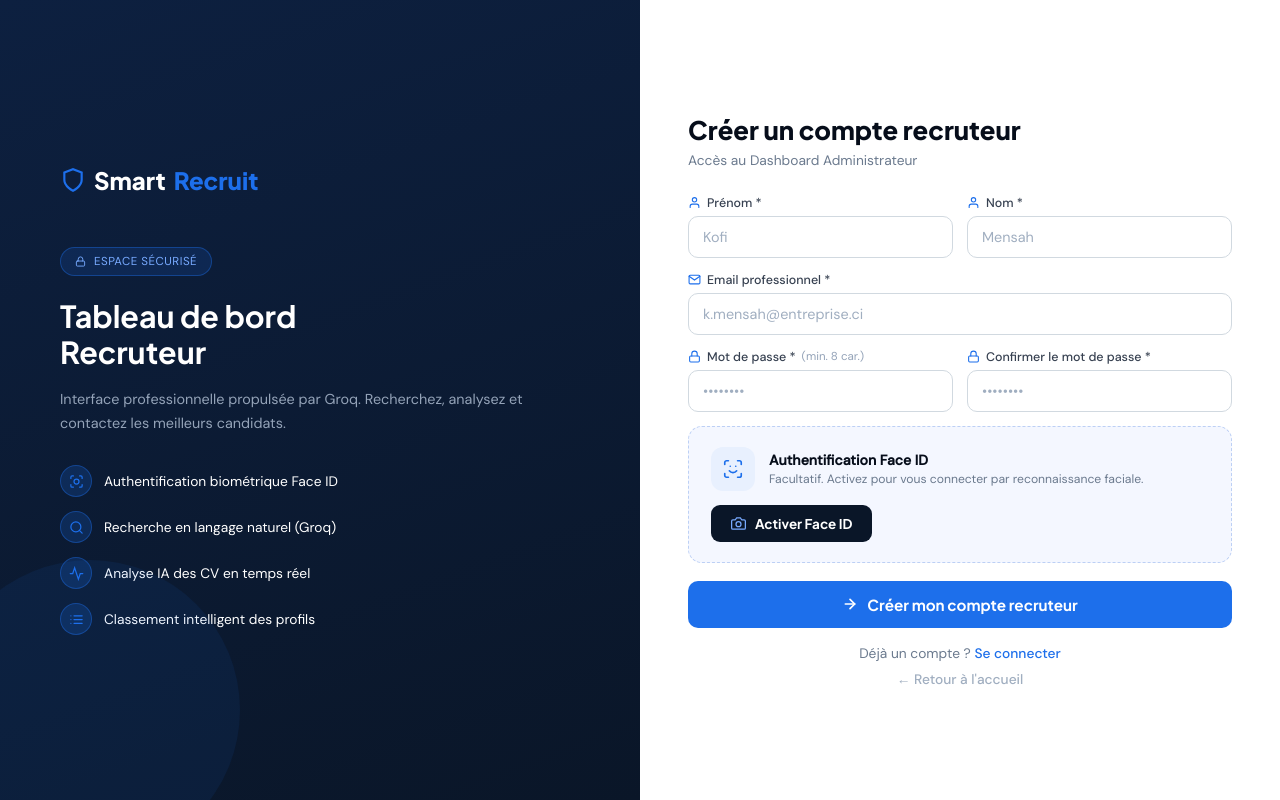
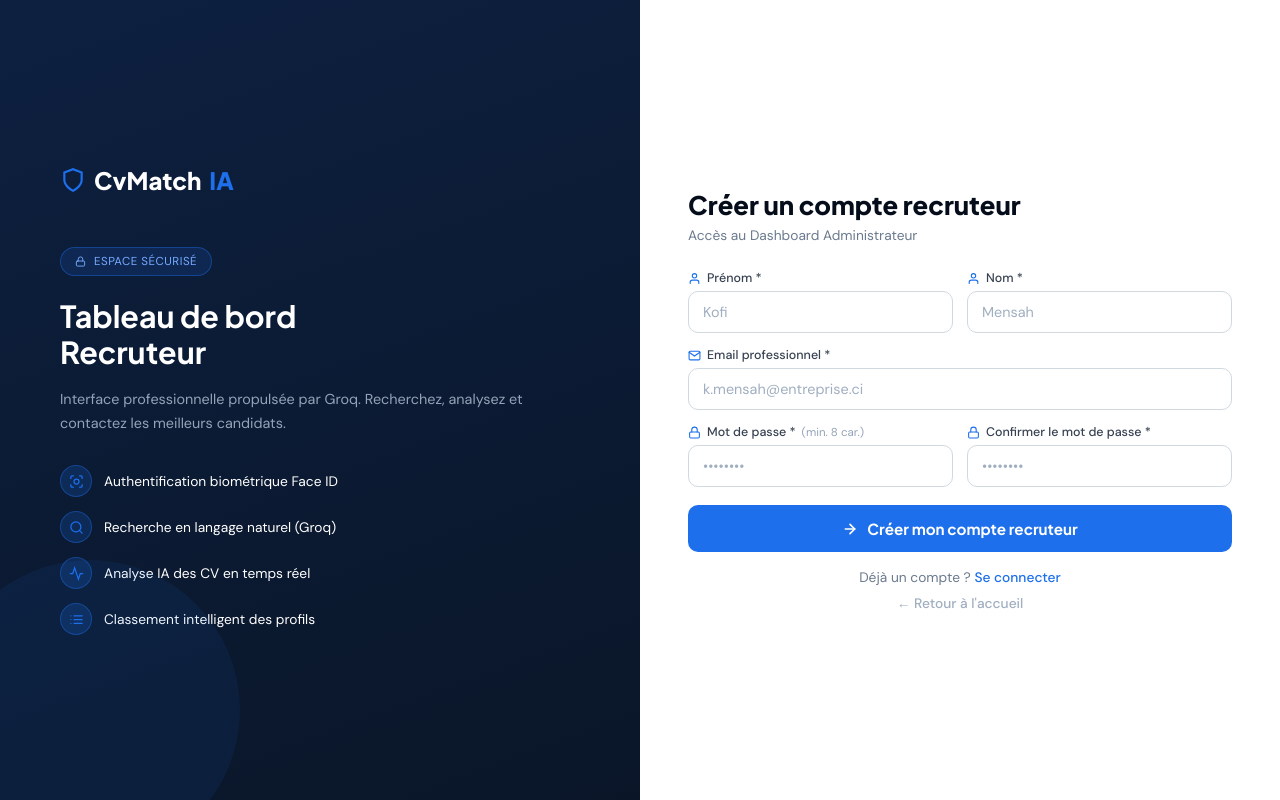
Before and after one commit to koffi-bi/projetB_Hebergement, a PHP site: page /admin/register.php in a window 1280 px wide. Run offline with PHP 8.4, Linux system fonts and the light colour scheme.

Commit message:
Update register.php

```diff
--- a/php-app/admin/register.php
+++ b/php-app/admin/register.php
@@ -1,14 +1,7 @@
 <?php
 // ================================================================
-//  SmartRecruit — Inscription Administrateur
-//  Fichier : admin/register.php
-//
-//  FLUX :
-//  1. L'admin remplit le formulaire (prénom, nom, email, mdp)
-//  2. Il clique "Activer Face ID" → JS appelle Python /enregistrer-visage
-//     Python ouvre la webcam, capture le visage, renvoie l'encoding (128 floats)
-//  3. L'encoding est stocké dans le champ caché #face_encoding_input
-//  4. Soumission du formulaire → PHP insère tout en base MySQL
+//  — Inscription Administrateur (sans Face ID intégré)
+//  L'activation Face ID se fait après, via register_face.php
 // ================================================================
 require_once '../config/config.php';
 require_once '../config/admin_auth.php';
@@ -25,8 +18,6 @@ if ($_SERVER['REQUEST_METHOD'] === 'POST') {
   $email         = filter_input(INPUT_POST, 'email', FILTER_SANITIZE_EMAIL);
   $mdp           = $_POST['mot_de_passe']           ?? '';
   $mdp2          = $_POST['mdp_confirm']            ?? '';
-  $face_encoding = $_POST['face_encoding']          ?? '';
-  $face_id_actif = !empty($face_encoding) ? 1 : 0;
   $ancienne      = compact('prenom','nom','email');
 
   if (empty($prenom))  $erreurs[] = 'Le prénom est obligatoire.';
@@ -44,11 +35,13 @@ if ($_SERVER['REQUEST_METHOD'] === 'POST') {
 
   if (empty($erreurs)) {
     $hash = password_hash($mdp, PASSWORD_BCRYPT);
-    $pdo->prepare("INSERT INTO administrateurs (prenom, nom, email, mot_de_passe, face_encoding, face_id_actif) VALUES (?, ?, ?, ?, ?, ?)")
-        ->execute([$prenom, $nom, $email, $hash, $face_encoding, $face_id_actif]);
-    $_SESSION['admin_id']  = $pdo->lastInsertId();
+    $stmt = $pdo->prepare("INSERT INTO administrateurs (prenom, nom, email, mot_de_passe) VALUES (?, ?, ?, ?)");
+    $stmt->execute([$prenom, $nom, $email, $hash]);
+    $admin_id = $pdo->lastInsertId();
+    $_SESSION['admin_id']  = $admin_id;
     $_SESSION['admin_nom'] = $prenom . ' ' . $nom;
-    rediriger('login.php?inscription=ok');
+    // Redirection vers l'activation Face ID
+    rediriger('register_face.php');
   }
 }
 ?>
@@ -57,21 +50,19 @@ if ($_SERVER['REQUEST_METHOD'] === 'POST') {
 <head>
   <meta charset="UTF-8">
   <meta name="viewport" content="width=device-width, initial-scale=1.0">
-  <title>Inscription Recruteur — SmartRecruit</title>
+  <title>Inscription Recruteur — cvmatchIA</title>
   <link rel="preconnect" href="https://fonts.googleapis.com">
   <link rel="stylesheet" href="register.css">
   <link href="https://fonts.googleapis.com/css2?family=Syne:wght@400;600;700;800&family=DM+Sans:wght@300;400;500&display=swap" rel="stylesheet">
-
-
 </head>
 <body>
 <div class="auth-wrapper">
 
-  <!-- PANNEAU GAUCHE -->
+  <!-- PANNEAU GAUCHE (inchangé) -->
   <div class="auth-panneau">
     <a href="../index.php" class="auth-logo">
       <svg width="26" height="26" viewBox="0 0 24 24" fill="none" stroke="#1D6FEB" stroke-width="2" stroke-linecap="round"><path d="M12 22s8-4 8-10V5l-8-3-8 3v7c0 6 8 10 8 10z"/></svg>
-      Smart<span>Recruit</span>
+      CvMatch<span>IA</span>
     </a>
     <div class="badge-securite">
       <svg width="11" height="11" viewBox="0 0 24 24" fill="none" stroke="currentColor" stroke-width="2" stroke-linecap="round"><rect x="3" y="11" width="18" height="11" rx="2"/><path d="M7 11V7a5 5 0 0 1 10 0v4"/></svg>
@@ -87,7 +78,7 @@ if ($_SERVER['REQUEST_METHOD'] === 'POST') {
     </ul>
   </div>
 
-  <!-- FORMULAIRE DROITE -->
+  <!-- FORMULAIRE DROITE (sans le bloc Face ID) -->
   <div class="auth-formulaire">
     <h1 class="form-titre">Créer un compte recruteur</h1>
     <p class="form-sous-titre">Accès au Dashboard Administrateur</p>
@@ -139,40 +130,6 @@ if ($_SERVER['REQUEST_METHOD'] === 'POST') {
           <input type="password" id="mdp_confirm" name="mdp_confirm" placeholder="••••••••" required>
         </div>
 
-        <!-- ── BLOC FACE ID ── -->
-        <div class="faceid-bloc">
-          <div class="faceid-entete">
-            <div class="faceid-icone-wrap">
-              <!-- Icône scan visage (cadre + yeux + bouche) = Face ID -->
-              <svg width="22" height="22" viewBox="0 0 24 24" fill="none" stroke="#1D6FEB" stroke-width="1.8" stroke-linecap="round" stroke-linejoin="round">
-                <path d="M3 7V5a2 2 0 0 1 2-2h2"/><path d="M17 3h2a2 2 0 0 1 2 2v2"/>
-                <path d="M21 17v2a2 2 0 0 1-2 2h-2"/><path d="M7 21H5a2 2 0 0 1-2-2v-2"/>
-                <path d="M8 14s1.5 2 4 2 4-2 4-2"/>
-                <line x1="9" y1="9" x2="9.01" y2="9"/><line x1="15" y1="9" x2="15.01" y2="9"/>
-              </svg>
-            </div>
-            <div class="faceid-info">
-              <h4>Authentification Face ID</h4>
-              <p>Facultatif. Activez pour vous connecter par reconnaissance faciale.</p>
-            </div>
-          </div>
-
-          <!-- Statut de la capture (affiché par face_id.js) -->
-          <div id="faceid-statut" class="faceid-statut"></div>
-
-          <!-- Bouton qui déclenche activerFaceID() dans face_id.js -->
-          <button type="button" id="btn-faceid" class="btn-faceid" onclick="activerFaceID()">
-            <svg width="15" height="15" viewBox="0 0 24 24" fill="none" stroke="#78AAFF" stroke-width="2" stroke-linecap="round" stroke-linejoin="round">
-              <path d="M23 19a2 2 0 0 1-2 2H3a2 2 0 0 1-2-2V8a2 2 0 0 1 2-2h4l2-3h6l2 3h4a2 2 0 0 1 2 2z"/>
-              <circle cx="12" cy="13" r="4"/>
-            </svg>
-            Activer Face ID
-          </button>
-
-          <!-- Champ caché : PHP lit face_encoding via $_POST['face_encoding'] -->
-          <input type="hidden" id="face_encoding_input" name="face_encoding" value="">
-        </div>
-
       </div>
 
       <button type="submit" class="btn-principal">
@@ -186,8 +143,5 @@ if ($_SERVER['REQUEST_METHOD'] === 'POST') {
   </div>
 
 </div>
-
-<!-- Script Face ID partagé (gère activerFaceID) -->
-<script src="face_id.js"></script>
 </body>
 </html>
```
